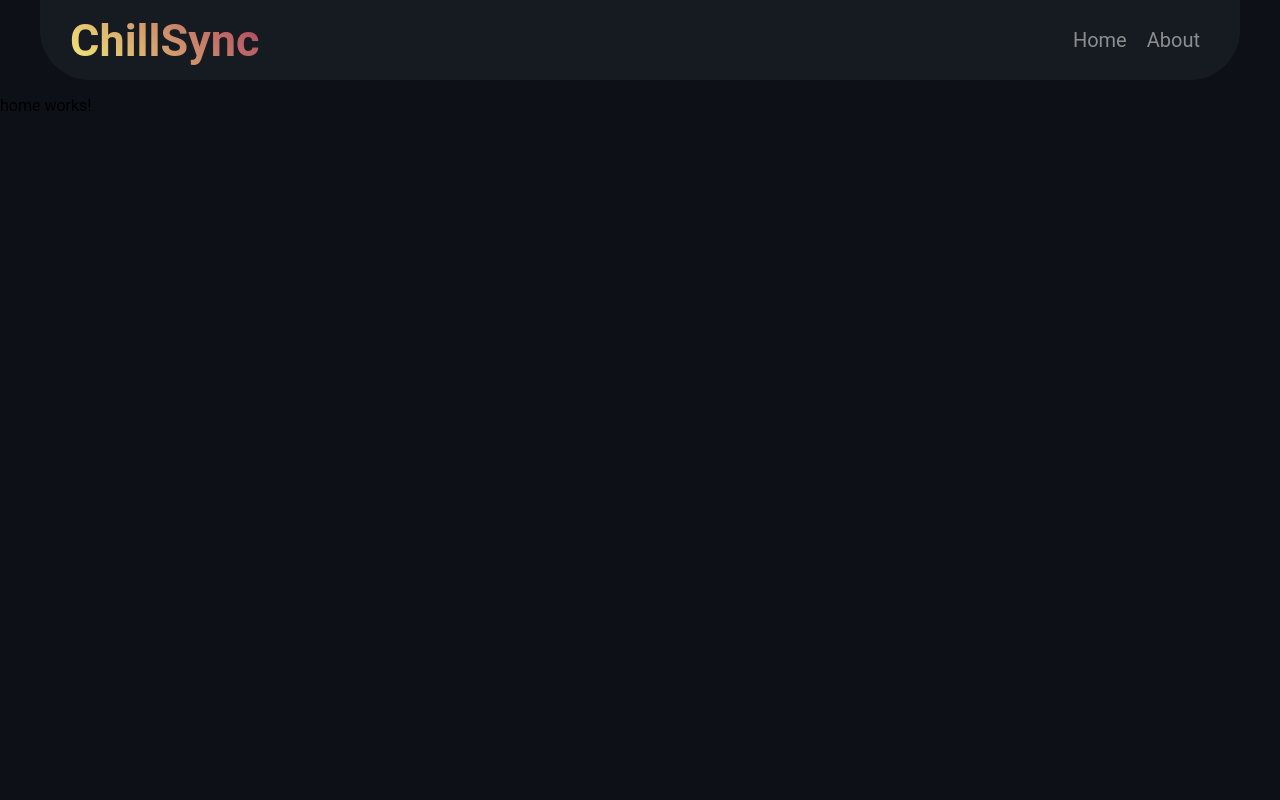
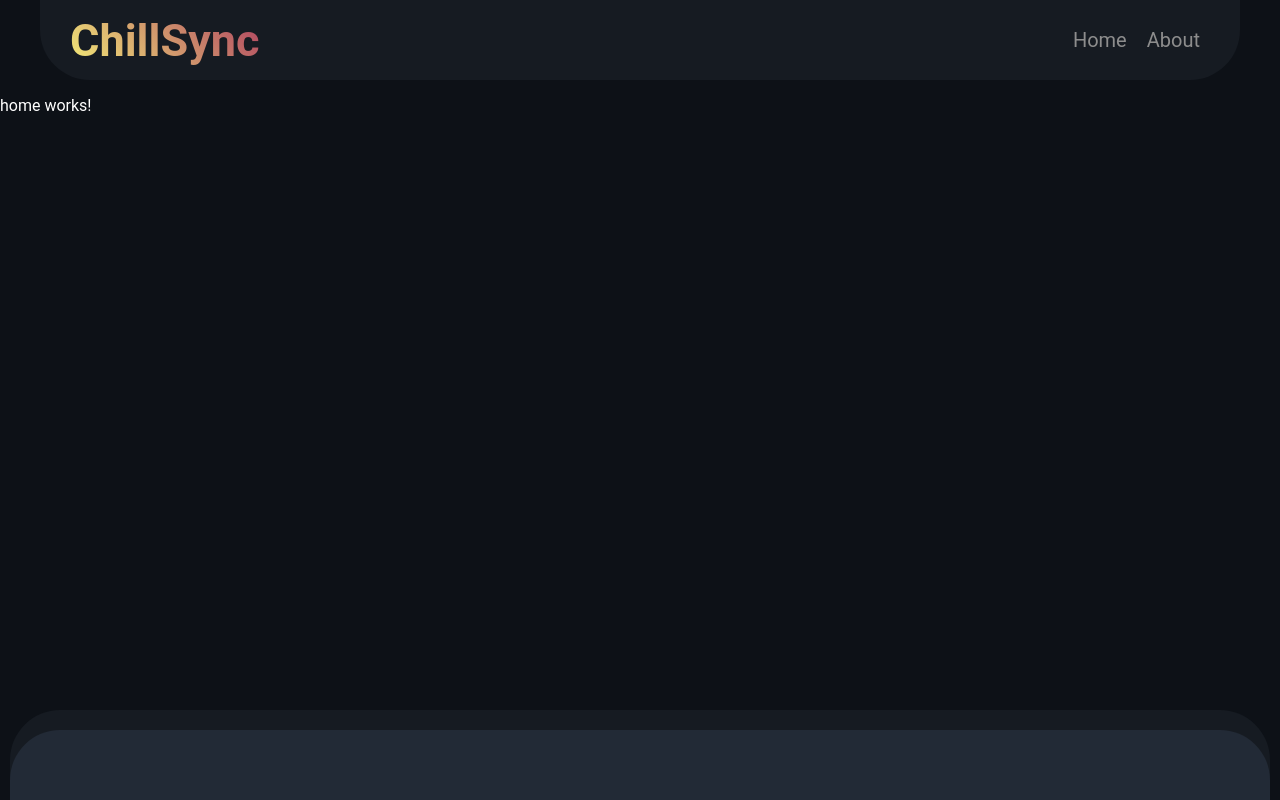
Before and after one commit to abronz/ChillSync, an Angular app: page /home in a window 1280 px wide. Built offline with nearby package versions, Linux system fonts and the light colour scheme.

Commit message:
added footer with animation

```diff
--- a/src/app/app.component.css
+++ b/src/app/app.component.css
@@ -0,0 +1,5 @@
+app-footer {
+  position: fixed;
+  bottom: 0px;
+  width: 100%;
+}
--- a/src/app/app.component.html
+++ b/src/app/app.component.html
@@ -1,3 +1,5 @@
 <app-header></app-header>
 
 <router-outlet></router-outlet>
+
+<app-footer></app-footer>
--- a/src/app/app.module.ts
+++ b/src/app/app.module.ts
@@ -7,6 +7,7 @@ import { HomeComponent } from './home/home.component';
 import { PageNotFoundComponent } from './page-not-found/page-not-found.component';
 import { AboutComponent } from './about/about.component';
 import { HeaderComponent } from './header/header.component';
+import { FooterComponent } from './footer/footer.component';
 
 @NgModule({
   declarations: [
@@ -14,7 +15,8 @@ import { HeaderComponent } from './header/header.component';
     HomeComponent,
     PageNotFoundComponent,
     AboutComponent,
-    HeaderComponent
+    HeaderComponent,
+    FooterComponent
   ],
   imports: [
     BrowserModule,
--- /dev/null
+++ b/src/app/footer/footer.component.css
@@ -0,0 +1,49 @@
+
+@-webkit-keyframes expandA{
+  0%{height:0px}
+  100%{height:90px}
+}
+
+@-webkit-keyframes expandB{
+  0%{height:0px}
+  100%{height:70px}
+}
+
+.footerA-container {
+  position: relative;
+  background-color: rgb(22,27,34);
+  height: 90px;
+  border-top-left-radius: 50px;
+  border-top-right-radius: 50px;
+  margin-right: 10px;
+  margin-left: 10px;
+
+  -webkit-animation: expandA 5s;
+}
+
+.footerB-container {
+  position: absolute;
+  bottom: 0;
+  right: 0;
+  background-color: rgb(34, 42, 54);
+  height: 70px;
+  width: 100%;
+  border-top-left-radius: 50px;
+  border-top-right-radius: 50px;
+
+
+  -webkit-animation: expandB 4s;
+}
+
+.logo-container {
+  display: flex;
+  justify-content: center;
+}
+
+.logo {
+  background-color: white;
+  border-radius: 50%;
+  width: 100px;
+  height: 100px;
+  justify-content: center;
+}
--- /dev/null
+++ b/src/app/footer/footer.component.html
@@ -0,0 +1,4 @@
+
+<div class="footerA-container">
+  <div class="footerB-container"></div>
+</div>
--- /dev/null
+++ b/src/app/footer/footer.component.ts
@@ -0,0 +1,15 @@
+import { Component, OnInit } from '@angular/core';
+
+@Component({
+  selector: 'app-footer',
+  templateUrl: './footer.component.html',
+  styleUrls: ['./footer.component.css']
+})
+export class FooterComponent implements OnInit {
+
+  constructor() { }
+
+  ngOnInit() {
+  }
+
+}
--- a/src/app/page-not-found/page-not-found.component.css
+++ b/src/app/page-not-found/page-not-found.component.css
@@ -0,0 +1,4 @@
+.container {
+  display: flex;
+  justify-content: center;
+}
--- a/src/styles.css
+++ b/src/styles.css
@@ -1,5 +1,6 @@
 html {
   background-color: rgb(13,17,23);
+  color: white
 }
 
 body {
```
Also changed, not shown: 1 other file (tests, documents, lock files or other folders).
